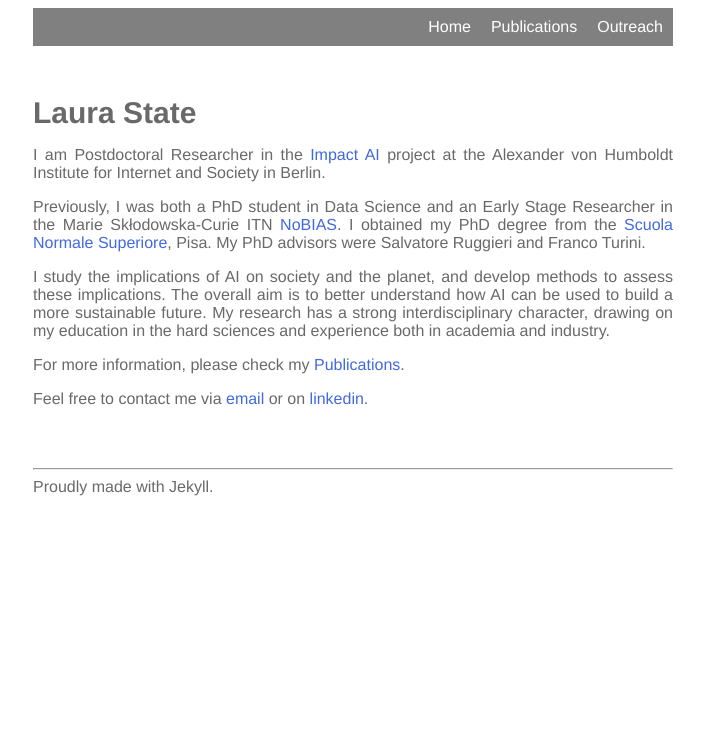
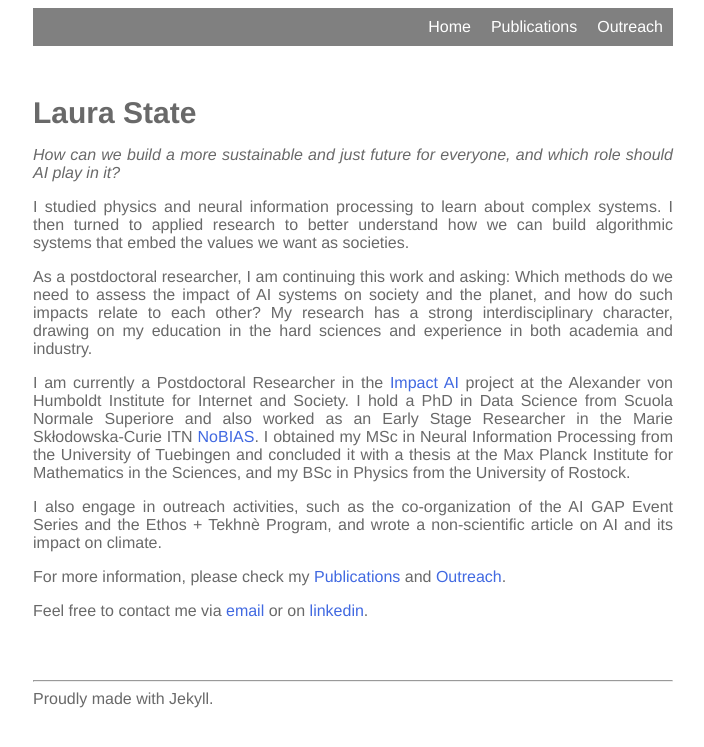
Before and after one commit to lstate/lstate.github.io, a Jekyll site: the page built from _pages/index.markdown, in a window 1280 px wide. Shown: the top 747 px of the page, without its empty margins (287-991 px from the left). Built offline with Jekyll 4.4.1, drawn with Linux system fonts in a browser that asks for light colours.

Commit message:
Update index.markdown
update new bio

```diff
--- a/_pages/index.markdown
+++ b/_pages/index.markdown
@@ -13,13 +13,17 @@ permalink: /
 Laura State
 </div>
 
-I am Postdoctoral Researcher in the [Impact AI](https://www.hiig.de/en/project/impact-ai/) project at the Alexander von Humboldt Institute for Internet and Society in Berlin.
+*How can we build a more sustainable and just future for everyone, and which role should AI play in it?*
 
-Previously, I was both a PhD student in Data Science and an Early Stage Researcher in the Marie Skłodowska-Curie ITN [NoBIAS](https://nobias-project.eu). I obtained my PhD degree from the [Scuola Normale Superiore](https://www.sns.it/en), Pisa. My PhD advisors were Salvatore Ruggieri and Franco Turini.
+I studied physics and neural information processing to learn about complex systems. I then turned to applied research to better understand how we can build algorithmic systems that embed the values we want as societies.
 
-I study the implications of AI on society and the planet, and develop methods to assess these implications. The overall aim is to better understand how AI can be used to build a more sustainable future. My research has a strong interdisciplinary character, drawing on my education in the hard sciences and experience both in academia and industry.
+As a postdoctoral researcher, I am continuing this work and asking: Which methods do we need to assess the impact of AI systems on society and the planet, and how do such impacts relate to each other? My research has a strong interdisciplinary character, drawing on my education in the hard sciences and experience in both academia and industry.
 
-For more information, please check my [Publications](https://lstate.github.io/publications/).
+I am currently a Postdoctoral Researcher in the [Impact AI](https://www.hiig.de/en/project/impact-ai/) project at the Alexander von Humboldt Institute for Internet and Society. I hold a PhD in Data Science from Scuola Normale Superiore and also worked as an Early Stage Researcher in the Marie Skłodowska-Curie ITN [NoBIAS](https://nobias-project.eu). I obtained my MSc in Neural Information Processing from the University of Tuebingen and concluded it with a thesis at the Max Planck Institute for Mathematics in the Sciences, and my BSc in Physics from the University of Rostock.
+
+I also engage in outreach activities, such as the co-organization of the AI GAP Event Series and the Ethos + Tekhnè Program, and wrote a non-scientific article on AI and its impact on climate.
+
+For more information, please check my [Publications](https://lstate.github.io/publications/) and [Outreach](https://lstate.github.io/outreach/).
 
 Feel free to contact me via [email](mailto:laura.state@di.unipi.it)
 or on
```
